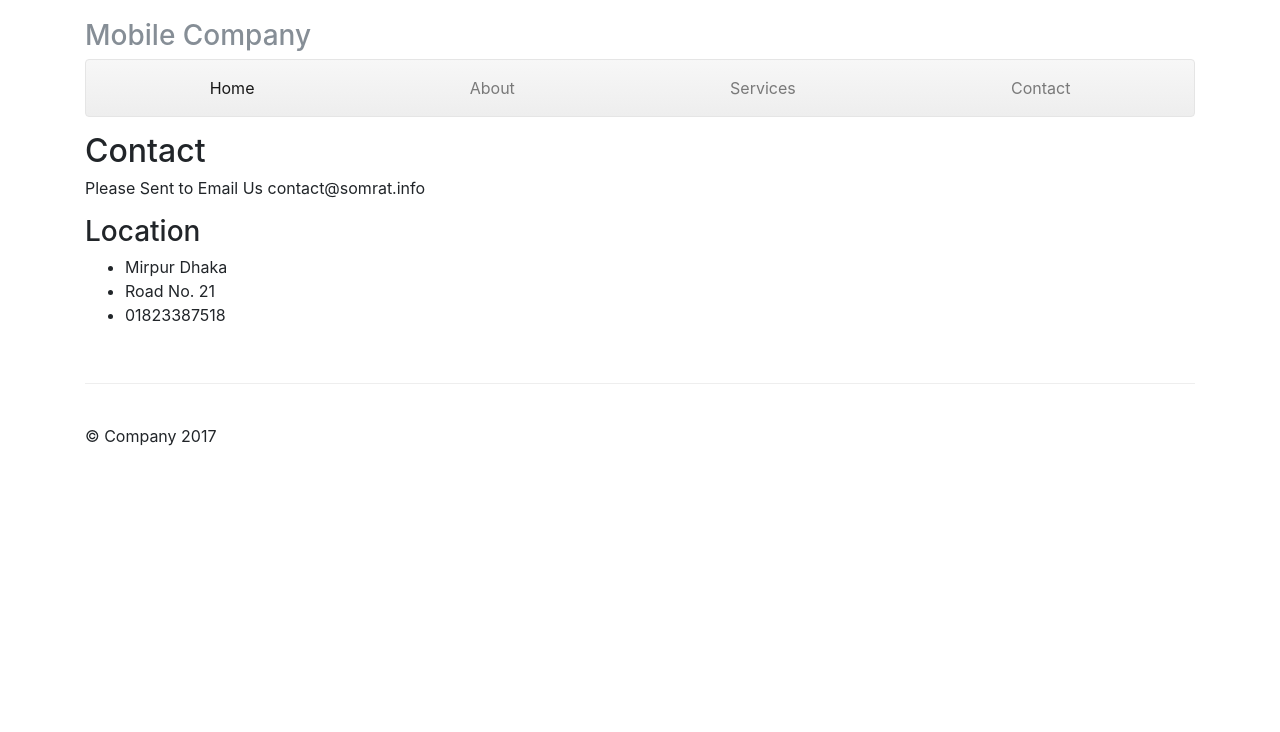
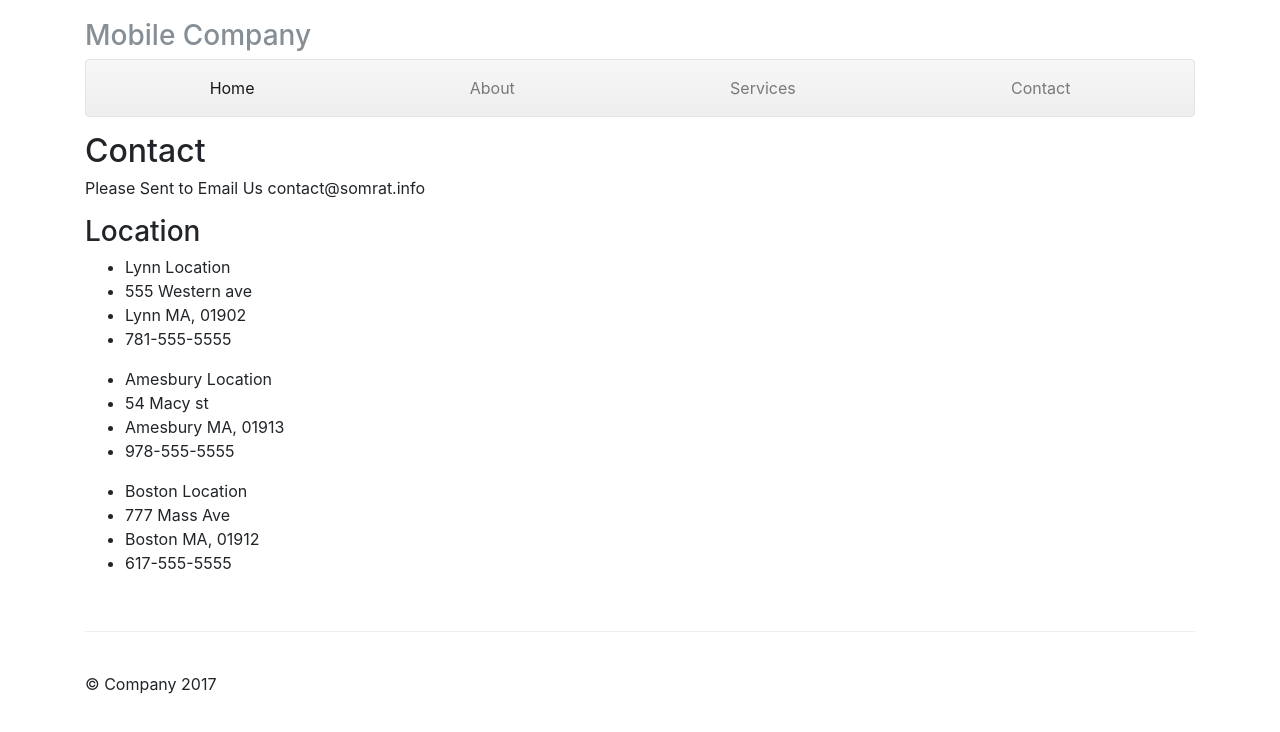
Before and after one commit to somratcste/angularwebapp, a plain HTML site: page index.html at #!/contact in a window 1280 px wide. Drawn offline with Linux system fonts and the light colour scheme.

Commit message:
complete

```diff
--- a/controllers/app.js
+++ b/controllers/app.js
@@ -11,11 +11,11 @@ myApp.config(function($routeProvider) {
         })
         .when("/service", {
             templateUrl : "templates/service.html",
-            controller : "MainController"
+            controller : "ServicesController"
         })
         .when("/contact", {
             templateUrl : "templates/contact.html",
-            controller : "MainController"
+            controller : "ContactsController"
         })
         .otherwise({
             redirectTo : '/'
--- a/controllers/controller.js
+++ b/controllers/controller.js
@@ -1,6 +1,18 @@
 myApp.controller('MainController', function($scope,$http) {
+
+});
+
+myApp.controller('ServicesController', function($scope,$http) {
     $http.get('json/services.json')
         .then(function (response) {
             $scope.services = response.data;
         })
 });
+
+
+myApp.controller('ContactsController', function($scope,$http) {
+    $http.get('json/contacts.json')
+        .then(function (response) {
+            $scope.contacts = response.data;
+        })
+});
--- /dev/null
+++ b/json/contacts.json
@@ -0,0 +1,29 @@
+[
+  {
+    "id" : 1,
+    "name" : "Lynn Location",
+    "street_address" : "555 Western ave",
+    "city" : "Lynn",
+    "state" : "MA",
+    "zip" : "01902",
+    "phone" : "781-555-5555"
+  },
+  {
+    "id" : 2,
+    "name" : "Amesbury Location",
+    "street_address" : "54 Macy st",
+    "city" : "Amesbury",
+    "state" : "MA",
+    "zip" : "01913",
+    "phone" : "978-555-5555"
+  },
+  {
+    "id" : 3,
+    "name" : "Boston Location",
+    "street_address" : "777 Mass Ave",
+    "city" : "Boston",
+    "state" : "MA",
+    "zip" : "01912",
+    "phone" : "617-555-5555"
+  }
+]
--- a/templates/contact.html
+++ b/templates/contact.html
@@ -3,10 +3,11 @@
         <h2>Contact</h2>
         <p>Please Sent to Email Us contact@somrat.info</p>
         <h3>Location</h3>
-        <ul>
-            <li>Mirpur Dhaka</li>
-            <li>Road No. 21</li>
-            <li>01823387518</li>
+        <ul ng-repeat="contact in contacts">
+            <li>{{contact.name}}</li>
+            <li>{{contact.street_address}}</li>
+            <li>{{contact.city}} {{contact.state}}, {{contact.zip}}</li>
+            <li>{{contact.phone}}</li>
         </ul>
     </div>
 </div>
```
